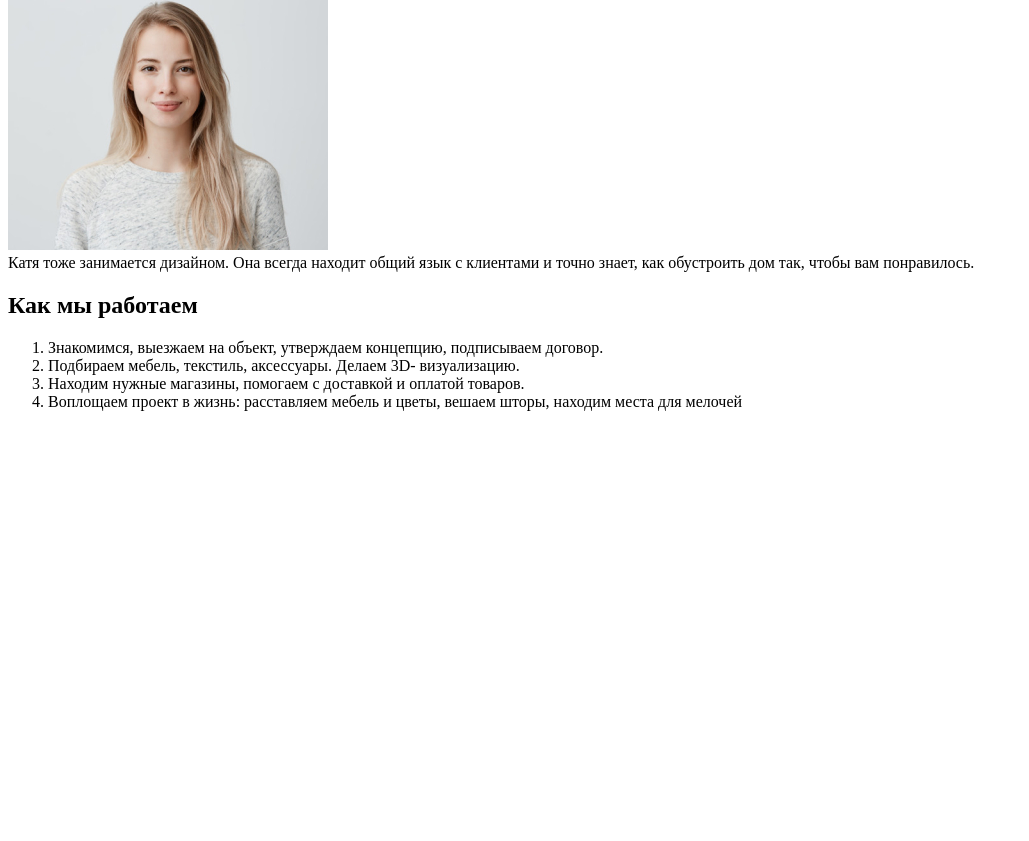
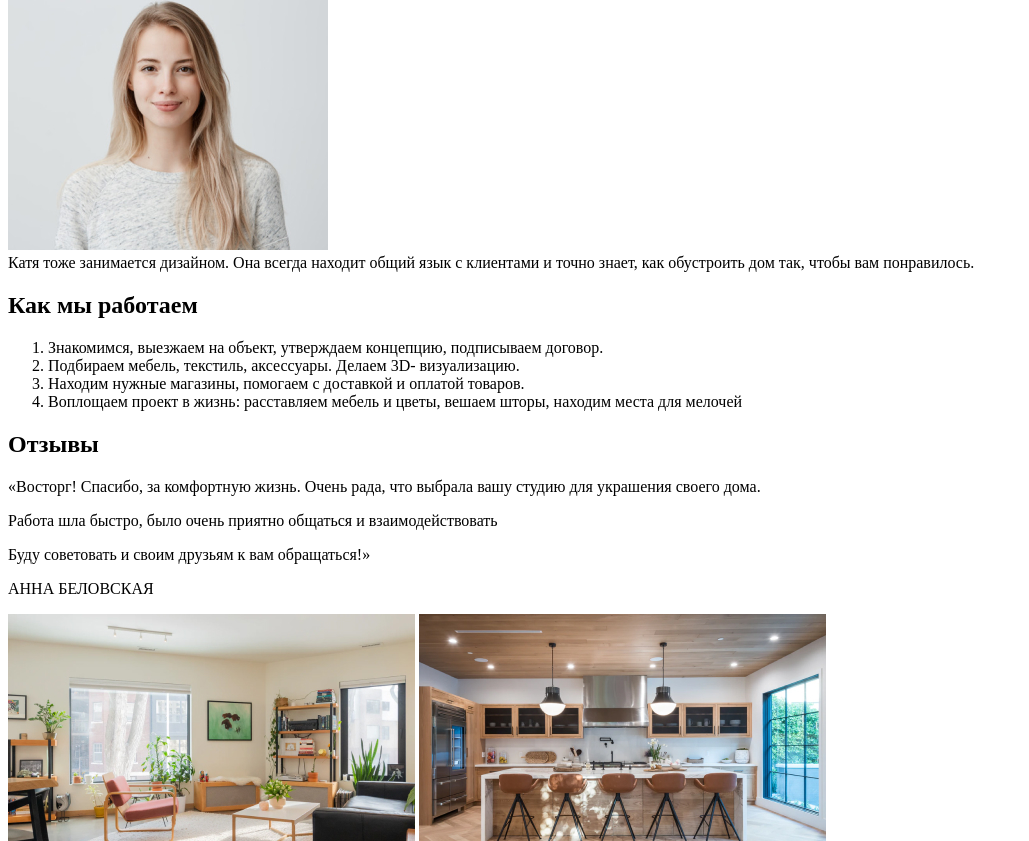
Before and after one commit to medvedium/zaverstayu, a plain HTML site: page index.html in a window 1280 px wide. Shown: the part 1959-2800 px from the top of the page, without its empty margins (0-1029 px from the left). Before the commit the page ends 2386 px from the top, so only its background shows below. Drawn offline with Linux system fonts and the light colour scheme.

Commit message:
added section reviews

```diff
--- a/index.html
+++ b/index.html
@@ -126,6 +126,65 @@
       </div>
     </div>
   </section>
+  <section class="reviews">
+    <div class="container">
+      <h2>Отзывы</h2>
+      <div class="reviews-wrap">
+        <div class="reviews-prev"></div>
+        <div class="reviews-inner">
+          <div class="reviews-item">
+            <div class="reviews-text">
+              <p>«Восторг! Спасибо, за комфортную жизнь. Очень рада, что выбрала вашу студию для украшения своего дома.</p>
+              <p>Работа шла быстро, было очень приятно общаться и взаимодействовать</p>
+              <p>Буду советовать и своим друзьям к вам обращаться!»</p>
+              <p class="reviews-name">АННА БЕЛОВСКАЯ</p>
+            </div>
+            <div class="reviews-images">
+              <img src="img/reviews/1.jpg" alt="Изображение интерьера объекта из отзыва">
+              <img src="img/reviews/2.jpg" alt="Изображение интерьера объекта из отзыва">
+            </div>
+          </div>
+          <div class="reviews-item">
+            <div class="reviews-text">
+             <p>«Восторг! Спасибо, за комфортную жизнь. Очень рада, что выбрала вашу студию для украшения своего дома.</p>
+              <p>Работа шла быстро, было очень приятно общаться и взаимодействовать</p>
+              <p>Буду советовать и своим друзьям к вам обращаться!»</p>
+              <p class="reviews-name">АННА БЕЛОВСКАЯ</p>
+            </div>
+            <div class="reviews-images">
+              <img src="img/reviews/1.jpg" alt="Изображение интерьера объекта из отзыва">
+              <img src="img/reviews/2.jpg" alt="Изображение интерьера объекта из отзыва">
+            </div>
+          </div>
+          <div class="reviews-item">
+            <div class="reviews-text">
+             <p>«Восторг! Спасибо, за комфортную жизнь. Очень рада, что выбрала вашу студию для украшения своего дома.</p>
+              <p>Работа шла быстро, было очень приятно общаться и взаимодействовать</p>
+              <p>Буду советовать и своим друзьям к вам обращаться!»</p>
+              <p class="reviews-name">АННА БЕЛОВСКАЯ</p>
+            </div>
+            <div class="reviews-images">
+              <img src="img/reviews/1.jpg" alt="Изображение интерьера объекта из отзыва">
+              <img src="img/reviews/2.jpg" alt="Изображение интерьера объекта из отзыва">
+            </div>
+          </div>
+          <div class="reviews-item">
+            <div class="reviews-text">
+             <p>«Восторг! Спасибо, за комфортную жизнь. Очень рада, что выбрала вашу студию для украшения своего дома.</p>
+              <p>Работа шла быстро, было очень приятно общаться и взаимодействовать</p>
+              <p>Буду советовать и своим друзьям к вам обращаться!»</p>
+              <p class="reviews-name">АННА БЕЛОВСКАЯ</p>
+            </div>
+            <div class="reviews-images">
+              <img src="img/reviews/1.jpg" alt="Изображение интерьера объекта из отзыва">
+              <img src="img/reviews/2.jpg" alt="Изображение интерьера объекта из отзыва">
+            </div>
+          </div>
+        </div>
+        <div class="reviews-next"></div>
+      </div>
+    </div>
+  </section>
 </main>
 <footer class="footer"></footer>
 </body>
```
Also changed, not shown: img/reviews/1.jpg (added), img/reviews/2.jpg (added).
